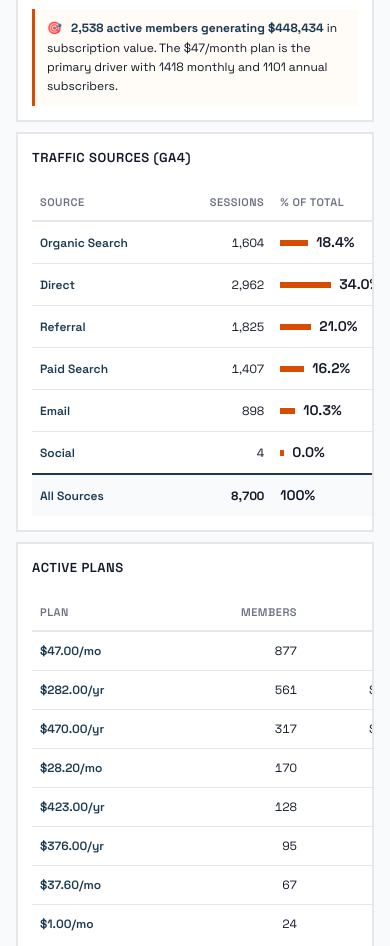
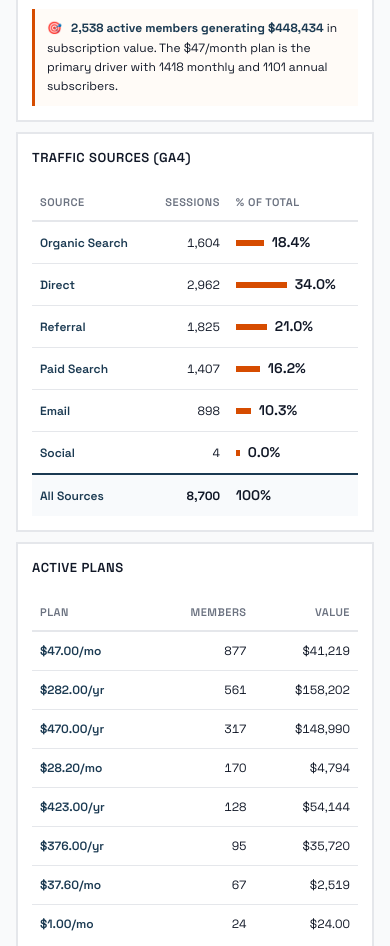
Before and after one commit to heyjoyride/lwj-client-portal-, a website: page index.html in a window 390 px wide. Shown: the part 1187-2133 px from the top of the page. Drawn offline with Linux system fonts and the light colour scheme.

Commit message:
fix: improve mobile layout - hide % column, fix stat grid

```diff
--- a/index.html
+++ b/index.html
@@ -191,11 +191,15 @@
       .funnel-bar { font-size: 11px; min-width: 40px; }
       .funnel-source-tag { display: none; }
       .source-badge { display: none; }
-      .table-block, .plans-block { overflow-x: auto; -webkit-overflow-scrolling: touch; }
-      .data-table { font-size: 12px; min-width: 400px; }
+      .data-table { font-size: 12px; width: 100%; }
       .data-table thead th, .data-table tbody td { padding: 10px 8px; }
+      /* Hide % of Active column on mobile — too wide */
+      .data-table th:nth-child(3).hide-mobile,
+      .data-table td:nth-child(3).hide-mobile { display: none; }
       .portal-footer { flex-direction: column; gap: 10px; align-items: flex-start; }
-      .stat-row { flex-direction: column; }
+      /* Stat row: 2-column grid instead of stacking */
+      .stat-row { flex-wrap: wrap; }
+      .stat-item { flex: 1 1 calc(50% - 8px); min-width: 0; }
     }
     @media (max-width: 480px) {
       .kpi-card { grid-column: span 6; }
@@ -600,7 +604,7 @@
           <tr>
             <td><span class="source-name">${label}</span></td>
             <td class="right">${fmtNum(p.activeCount)}</td>
-            <td><div class="conv-bar"><div class="conv-fill" style="width: ${Math.round(pctOfActive * 1.5)}px;"></div><span class="conv-value">${fmtPct(pctOfActive)}</span></div></td>
+            <td class="hide-mobile"><div class="conv-bar"><div class="conv-fill" style="width: ${Math.round(pctOfActive * 1.5)}px;"></div><span class="conv-value">${fmtPct(pctOfActive)}</span></div></td>
             <td class="right">${fmt$(p.mrr)}</td>
           </tr>`;
       }).join('');
@@ -609,13 +613,13 @@
         <div class="block full-block">
           <div class="block-header"><div class="block-title">Active Plans Breakdown</div></div>
           <table class="data-table">
-            <thead><tr><th>Plan</th><th class="right">Members</th><th>% of Active</th><th class="right">Value</th></tr></thead>
+            <thead><tr><th>Plan</th><th class="right">Members</th><th class="hide-mobile">% of Active</th><th class="right">Value</th></tr></thead>
             <tbody>
               ${planRows}
               <tr class="summary-row">
                 <td><span class="source-name">All Plans</span></td>
                 <td class="right">${fmtNum(global.totalActive)}</td>
-                <td><span class="conv-value">100%</span></td>
+                <td class="hide-mobile"><span class="conv-value">100%</span></td>
                 <td class="right">${fmt$(global.totalMrr)}</td>
               </tr>
             </tbody>
```
